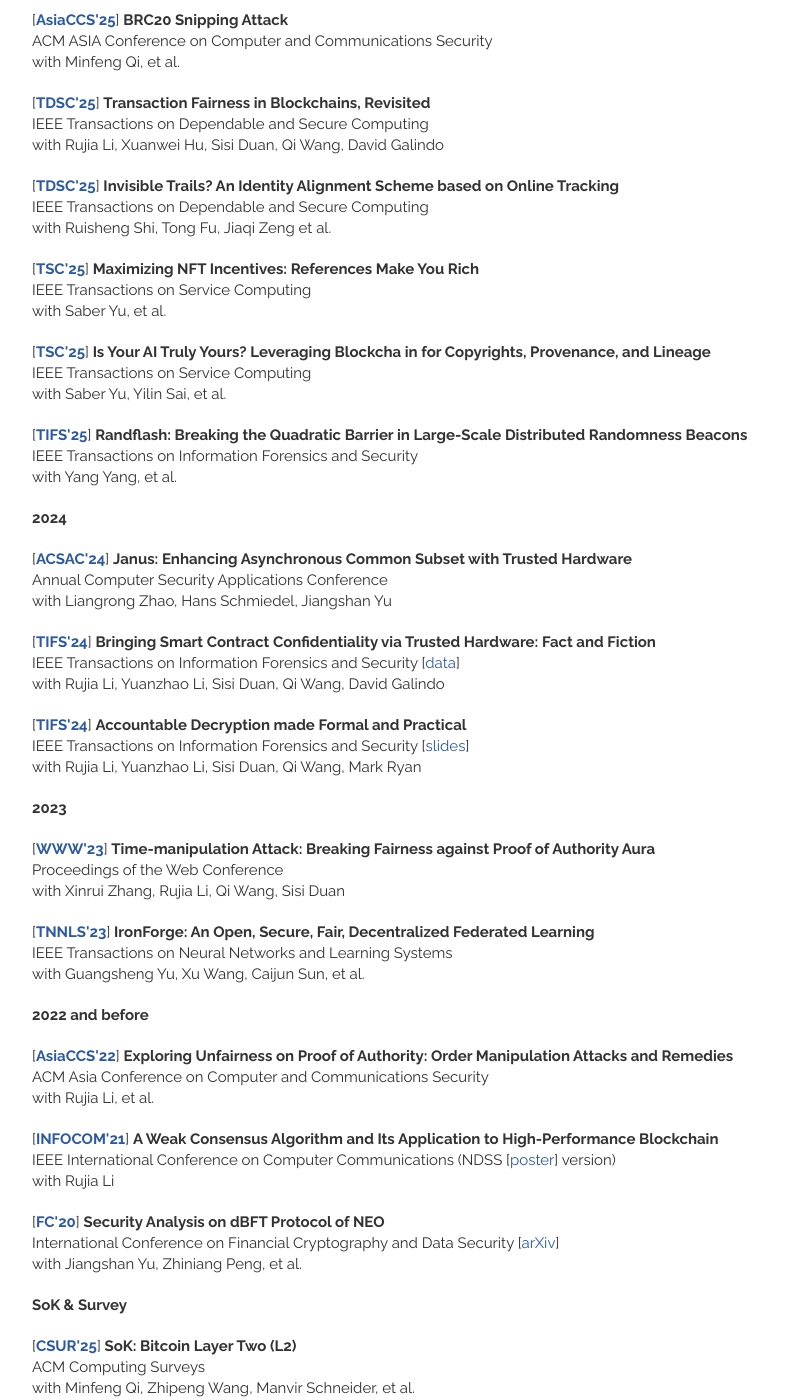
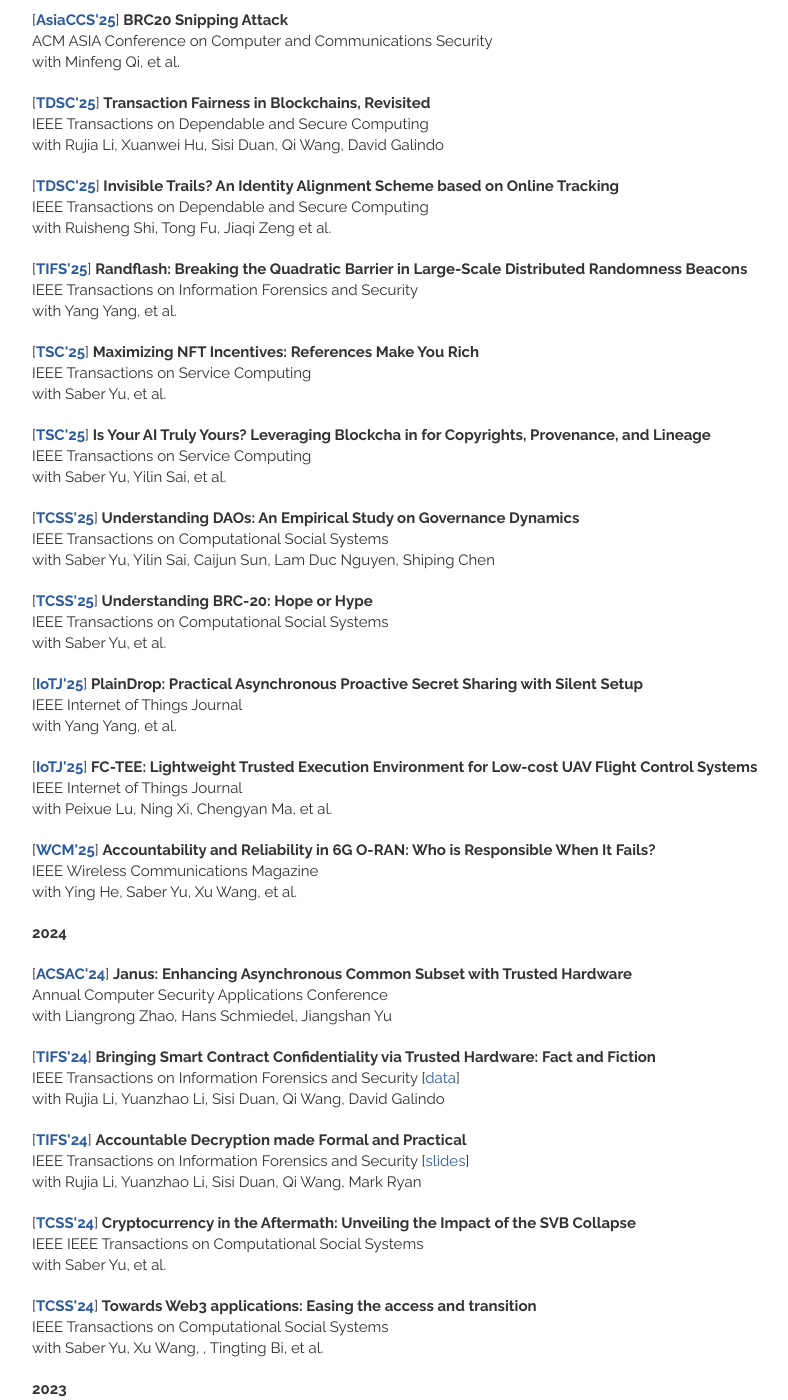
Before and after one commit to qinwang-git/qinwang-git.github.io, a Jekyll site: the page built from publications.html, in a window 1280 px wide and 1400 px high, scrolled down 1063 px. Shown: the whole window, without its empty margins (148-936 px from the left). Built offline with Jekyll 4.4.1, drawn with Linux system fonts in a browser that asks for light colours; nearby versions of some CDN libraries; some of the changed text lies outside the part shown.

Commit message:
Update publications.html: editorial improvements

```diff
--- a/_includes/publications.html
+++ b/_includes/publications.html
@@ -97,7 +97,7 @@
                <strong> Split Unlearning </strong>
             <br> ACM Conference on Computer and Communications Security
             <br>🏆 <font color="magenta">distinguished paper award !</font>
-            <br> with Yanna Jiang, Guangsheng Yu, Xu Wang, et al.
+            <br> with Yanna Jiang, Saber Yu, Xu Wang, et al.
         </header>
       </article>
 
@@ -140,6 +140,15 @@
 
   <article>
         <header>
+            [<strong><a href = "" target="_blank">TIFS'25</a></strong>]
+                <strong> Randflash: Breaking the Quadratic Barrier in Large-Scale Distributed Randomness Beacons </strong>
+            <br> IEEE Transactions on Information Forensics and Security
+            <br> with Yang Yang, et al.
+       </header>
+    </article>
+
+  <article>
+        <header>
             [<strong><a href = "https://arxiv.org/pdf/2402.06459" target="_blank">TSC'25</a></strong>]
                 <strong> Maximizing NFT Incentives: References Make You Rich </strong>
             <br> IEEE Transactions on Service Computing
@@ -158,12 +167,49 @@
 
     <article>
         <header>
-            [<strong><a href = "https://ieeexplore.ieee.org/document/10978073" target="_blank">TIFS'25</a></strong>]
-                <strong> Randflash: Breaking the Quadratic Barrier in Large-Scale Distributed Randomness Beacons </strong>
-            <br> IEEE Transactions on Information Forensics and Security
-            <br> with Yang Yang, et al.
+            [<strong><a href = "https://ieeexplore.ieee.org/abstract/document/10505933" target="_blank">TCSS'25</a></strong>]
+              <strong> Understanding DAOs: An Empirical Study on Governance Dynamics </strong>
+            <br> IEEE Transactions on Computational Social Systems
+            <br>with Saber Yu, Yilin Sai, Caijun Sun, Lam Duc Nguyen, Shiping Chen
        </header>
     </article>
+
+    <article>
+        <header>
+            [<strong><a href = "https://ieeexplore.ieee.org/abstract/document/10505933" target="_blank">TCSS'25</a></strong>]
+              <strong> Understanding BRC-20: Hope or Hype </strong>
+            <br> IEEE Transactions on Computational Social Systems
+            <br>with Saber Yu, et al.
+       </header>
+    </article>
+
+    <article>
+        <header>
+            [<strong><a href = "" target="_blank">IoTJ'25</a></strong>]
+               <strong> PlainDrop: Practical Asynchronous Proactive Secret Sharing with Silent Setup</strong>
+            <br>IEEE Internet of Things Journal
+            <br>with Yang Yang, et al.
+       </header>
+   </article>
+
+   <article>
+        <header>
+            [<strong><a href = "" target="_blank">IoTJ'25</a></strong>]
+               <strong> FC-TEE: Lightweight Trusted Execution Environment for Low-cost UAV Flight Control Systems</strong>
+            <br>IEEE Internet of Things Journal
+            <br>with Peixue Lu, Ning Xi, Chengyan Ma, et al.
+       </header>
+   </article>
+
+    <article>
+        <header>
+            [<strong><a href = "https://ieeexplore.ieee.org/document/10944629" target="_blank">WCM'25</a></strong>]
+                <strong> Accountability and Reliability in 6G O-RAN: Who is Responsible When It Fails? </strong>
+            <br> IEEE Wireless Communications Magazine
+            <br> with Ying He, Saber Yu, Xu Wang, et al.
+       </header>
+    </article>
+
 
     <article>
     <strong>2024</strong>
@@ -196,6 +242,23 @@
        </header>
     </article>
 
+    <article>
+        <header>
+            [<strong><a href = "https://hal.science/hal-04216338/document" target="_blank">TCSS'24</a></strong>]
+              <strong> Cryptocurrency in the Aftermath: Unveiling the Impact of the SVB Collapse </strong>
+            <br> IEEE IEEE Transactions on Computational Social Systems
+            <br>with Saber Yu, et al.
+       </header>
+    </article>
+
+    <article>
+        <header>
+            [<strong><a href = "https://ieeexplore.ieee.org/abstract/document/10505933" target="_blank">TCSS'24</a></strong>]
+              <strong> Towards Web3 applications: Easing the access and transition </strong>
+            <br> IEEE Transactions on Computational Social Systems
+            <br>with Saber Yu, Xu Wang, , Tingting Bi, et al.
+       </header>
+    </article>
 
     <article>
    <strong>2023</strong>
@@ -215,7 +278,7 @@
             [<strong><a href = "https://arxiv.org/pdf/2301.04006.pdf" target="_blank">TNNLS'23</a></strong>]
                <strong> IronForge: An Open, Secure, Fair, Decentralized Federated Learning </strong>
              <br> IEEE Transactions on Neural Networks and Learning Systems
-            <br>with Guangsheng Yu, Xu Wang, Caijun Sun, et al.
+            <br>with Saber Yu, Xu Wang, Caijun Sun, et al.
        </header>
     </article>
 
@@ -250,6 +313,17 @@
             <br>with Jiangshan Yu, Zhiniang Peng, et al.
        </header>
  </article>
+
+<article>
+        <header>
+            [<strong><a href = "https://ieeexplore.ieee.org/abstract/document/9167295" target="_blank">IoTJ'20</a></strong>]
+               <strong> Blockchain enables Your Bill Safer</strong>
+            <br>IEEE Internet of Things Journal
+            <br>with Longxia Huang, Shiping Chen, Yang Xiang
+       </header>
+ </article>
+
+
 
 <article>
       <strong> SoK & Survey </strong>
```
